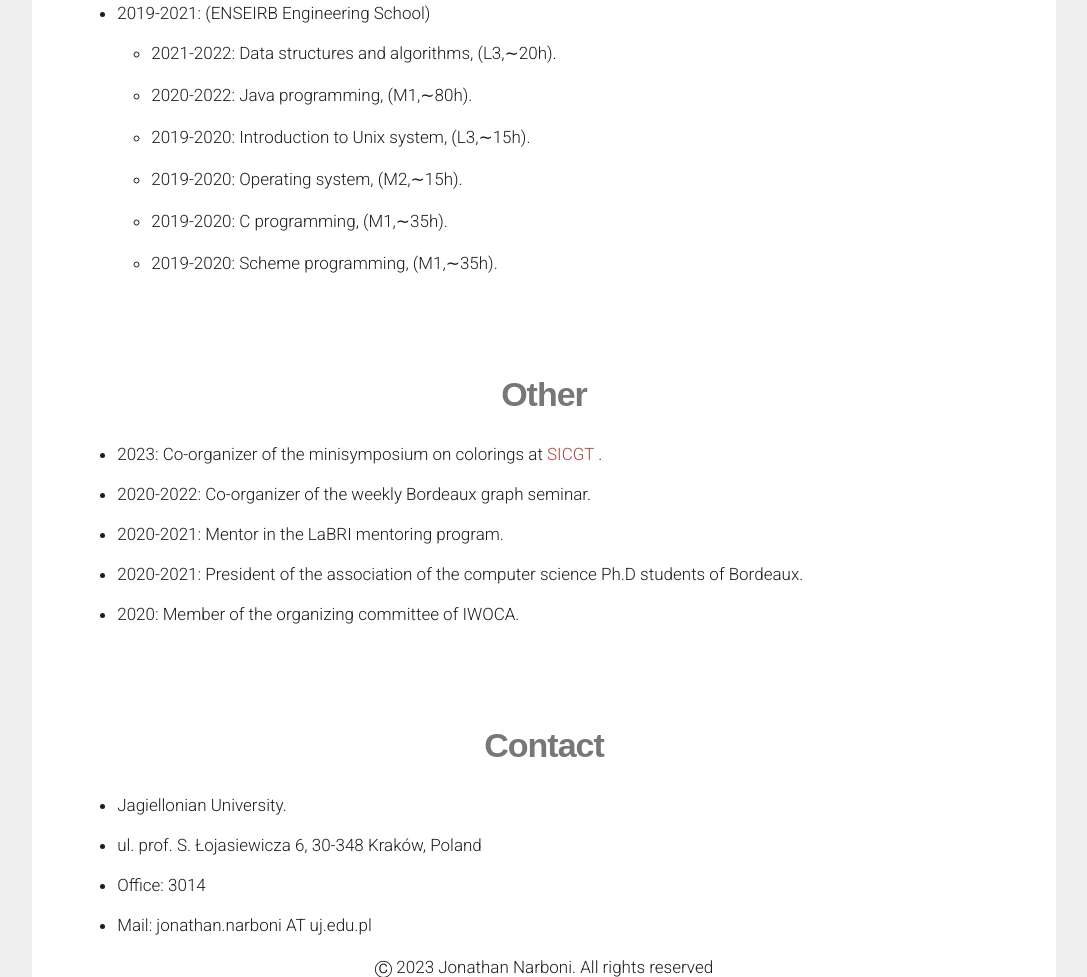
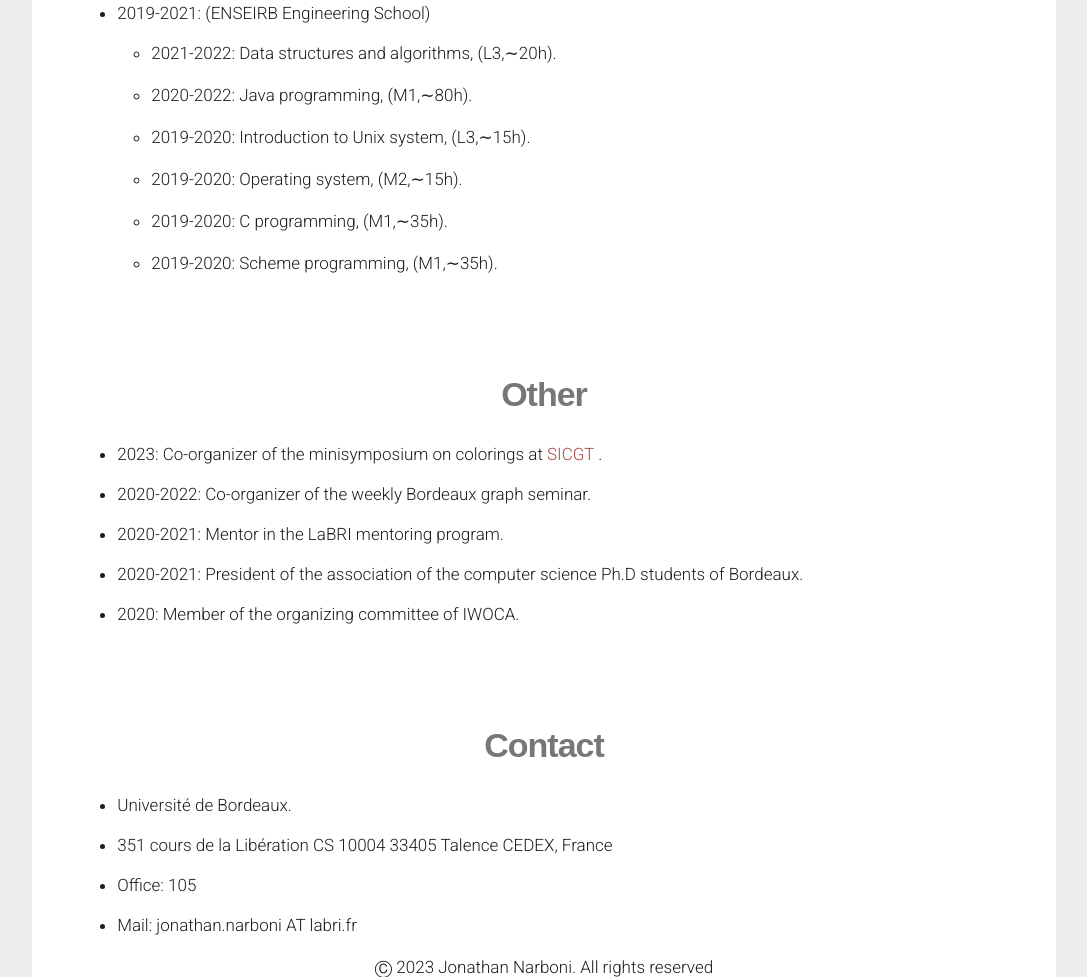
Before and after one commit to narbonij/narbonij.github.io, a plain HTML site: page index.html in a window 1280 px wide. Shown: the part 4032-5009 px from the top of the page, without its empty margins (96-1183 px from the left). Drawn offline with Linux system fonts and the light colour scheme.

Commit message:
Update index.html

```diff
--- a/index.html
+++ b/index.html
@@ -382,10 +382,10 @@ I am currently a temporary lecturer and research assistant at the LaBRI (Laborat
 	<h2>Contact</h2>
 
 		<ul>
-			<li> Jagiellonian University.<br></li>
-			<li> ul. prof. S. Łojasiewicza 6, 30-348 Kraków, Poland<br></li>
-			<li> Office: 3014<br></li>
-			<li> Mail: jonathan.narboni AT uj.edu.pl <br></li>
+			<li> Université de Bordeaux.<br></li>
+			<li> 351 cours de la Libération CS 10004 33405 Talence CEDEX, France<br></li>
+			<li> Office: 105<br></li>
+			<li> Mail: jonathan.narboni AT labri.fr <br></li>
 		</ul>
 
 
```
